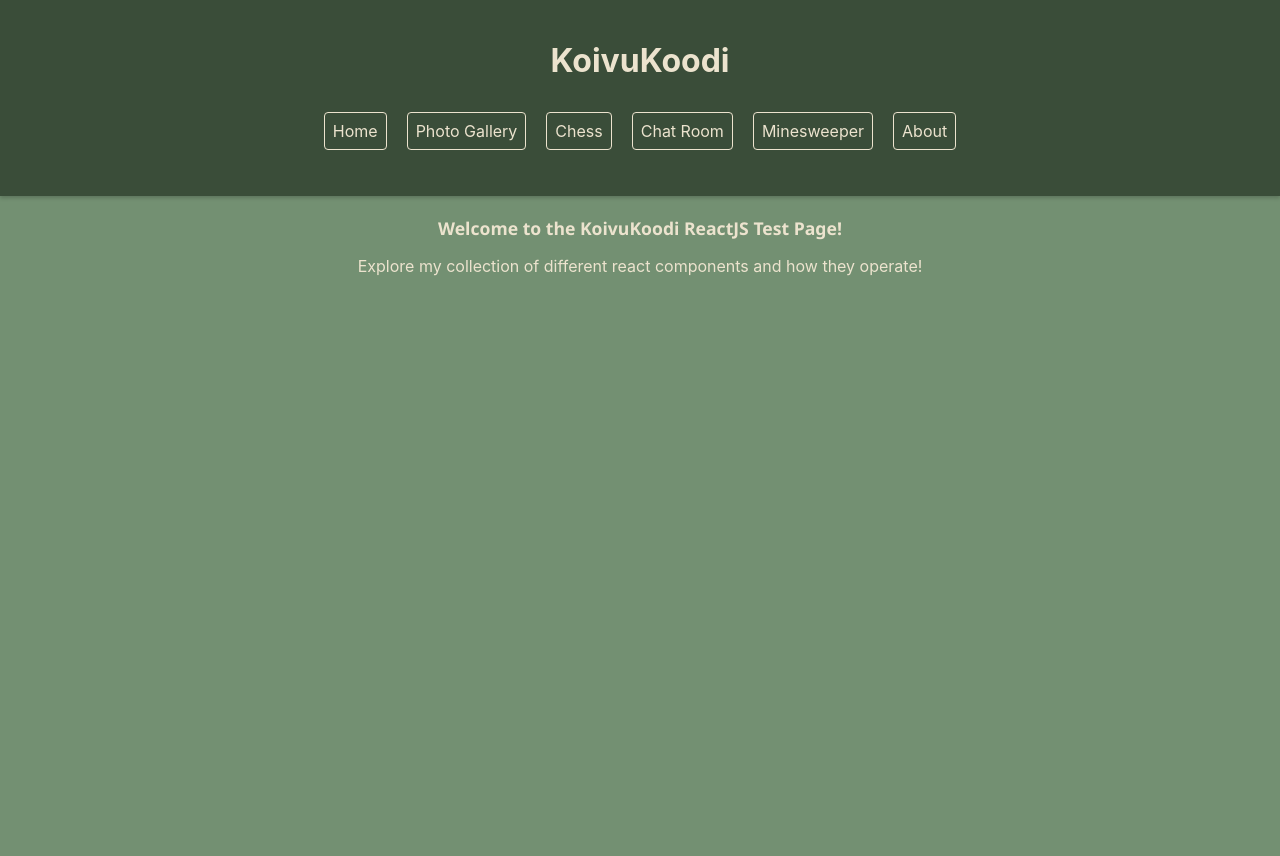
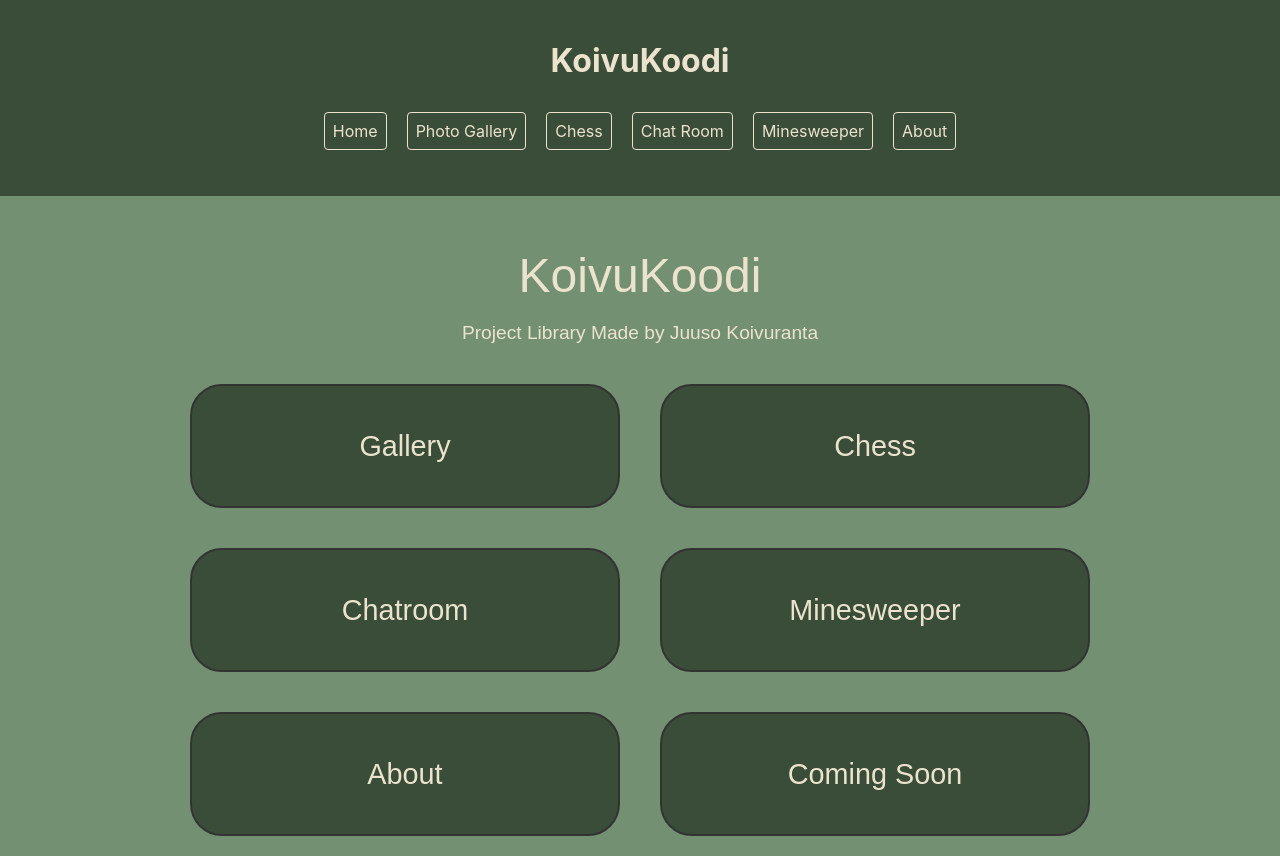
Before and after one commit to JuusoKoivuranta/KoivuKoodiReact, a React (Create React App) app in the folder KoivuKoodi/app/: page / in a window 1280 px wide. Before the commit the page ends 800 px from the top, so only its background shows below. Built offline with nearby package versions, Linux system fonts and the light colour scheme.

Commit message:
Home & About Update

```diff
--- a/KoivuKoodi/app/package.json
+++ b/KoivuKoodi/app/package.json
@@ -9,6 +9,7 @@
     "axios": "^1.7.3",
     "react": "^18.3.1",
     "react-dom": "^18.3.1",
+    "react-icons": "^5.5.0",
     "react-router-dom": "^6.25.1",
     "react-scripts": "5.0.1",
     "socket.io-client": "^4.8.1",
--- a/KoivuKoodi/app/src/components/front-pages/About.css
+++ b/KoivuKoodi/app/src/components/front-pages/About.css
@@ -0,0 +1,82 @@
+/* About page specific styles */
+@keyframes aboutPageFadeIn {
+    from {
+        opacity: 0;
+        transform: translateY(20px);
+    }
+    to {
+        opacity: 1;
+        transform: translateY(0);
+    }
+}
+
+.about-page-container {
+    background-color: #739072;
+    min-height: 100vh;
+}
+
+.about-main {
+    text-align: center;
+    color: #ECE3CE;
+    padding: 20px;
+    max-width: 1200px;
+    margin: 0 auto;
+    animation: aboutPageFadeIn 0.8s ease-out;
+}
+
+.about-page-container h1 {
+    font-size: 3rem;
+    margin-bottom: 20px;
+    font-family: Arial, Helvetica, sans-serif;
+    font-weight: normal;
+    color: #ECE3CE;
+}
+
+.about-page-container p {
+    font-size: 1.2rem;
+    margin-bottom: 15px;
+    font-family: Arial, Helvetica, sans-serif;
+    color: #ECE3CE;
+    max-width: 600px;
+    margin-left: auto;
+    margin-right: auto;
+    line-height: 1.6;
+}
+
+.github-link {
+    display: inline-flex;
+    align-items: center;
+    background-color: #3A4D39;
+    color: #ECE3CE;
+    text-decoration: none;
+    padding: 10px 20px;
+    border-radius: 8px;
+    margin-top: 20px;
+    transition: all 0.3s ease;
+    border: 2px solid transparent;
+}
+
+.github-link:hover {
+    background-color: #ECE3CE;
+    color: #3A4D39;
+    border-color: #3A4D39;
+    transform: translateY(-3px);
+    box-shadow: 0 4px 8px rgba(0, 0, 0, 0.2);
+}
+
+.github-link:hover .github-logo {
+    filter: brightness(0.1); /* Darkens the logo on hover */
+}
+
+.github-logo {
+    width: 30px;
+    height: 30px;
+    margin-right: 10px;
+    background-color: transparent;
+    object-fit: contain;
+}
+
+.github-text {
+    font-size: 1.1rem;
+    font-weight: normal;
+}
--- a/KoivuKoodi/app/src/components/front-pages/About.js
+++ b/KoivuKoodi/app/src/components/front-pages/About.js
@@ -1,15 +1,26 @@
 import React from 'react';
-import './Home.css';
+import { FaGithub } from 'react-icons/fa';
 import './About.css';
 
-const Gallery = () => {
+const About = () => {
     return (
-        <div className='main'>
-            <h1>About Page</h1>
-            <p>A hobby project for learning how to use and program ReactJS :)</p>
-            <p>Made by Juuso Koivuranta.</p>
+        <div className='about-page-container'>
+            <div className='about-main'>
+                <h1>About Page</h1>
+                <p>A hobby project for learning how to use and program ReactJS :)</p>
+                <p>GitHub Copilot Pro was used in this project.</p>
+                <p>Made by Juuso Koivuranta.</p>
+
+                <a href="https://github.com/JuusoKoivuranta/KoivuKoodiReact"
+                   target="_blank"
+                   rel="noopener noreferrer"
+                   className="github-link">
+                    <FaGithub className="github-logo" />
+                    <span className="github-text">View on GitHub</span>
+                </a>
+            </div>
         </div>
     );
 };
 
-export default Gallery;
+export default About;
--- a/KoivuKoodi/app/src/components/front-pages/Home.css
+++ b/KoivuKoodi/app/src/components/front-pages/Home.css
@@ -1,9 +1,156 @@
-body {
+/* Keyframe animations - use unique names to avoid conflicts */
+@keyframes homePageFadeIn {
+    from {
+        opacity: 0;
+        transform: translateY(20px);
+    }
+    to {
+        opacity: 1;
+        transform: translateY(0);
+    }
+}
+
+@keyframes homePageTitleFadeIn {
+    from {
+        opacity: 0;
+        transform: translateY(-20px);
+    }
+    to {
+        opacity: 1;
+        transform: translateY(0);
+    }
+}
+
+/* Scope all styles to only affect the Home component */
+.home-page-container {
     background-color: #739072;
 }
 
-.main {
+.home-page-container .main {
     text-align: center;
     color: #ECE3CE;
     padding: 20px;
+    max-width: 1200px;
+    margin: 0 auto;
 }
+
+.home-page-container h1 {
+    font-size: 3rem;
+    margin-bottom: 5px;
+    font-family: Arial, Helvetica, sans-serif;
+    font-weight: normal;
+    animation: homePageTitleFadeIn 1s ease-out forwards;
+}
+
+.home-page-container p {
+    font-size: 1.2rem;
+    margin-bottom: 40px;
+    font-family: Arial, Helvetica, sans-serif;
+    animation: homePageTitleFadeIn 1s ease-out 0.3s forwards;
+    opacity: 0;
+    animation-fill-mode: forwards;
+}
+
+.home-page-container .grid-container {
+    display: grid;
+    grid-template-columns: 1fr 1fr;
+    grid-gap: 40px;
+    max-width: 900px;
+    margin: 0 auto;
+}
+
+.home-page-container .grid-item {
+    display: flex;
+    justify-content: center;
+    align-items: center;
+    height: 120px;
+    border: 2px solid #333;
+    border-radius: 32px;
+    background-color: #3A4D39;
+    text-decoration: none;
+    color: #ECE3CE;
+    font-size: 1.8rem;
+    font-weight: normal;
+    font-family: Arial, Helvetica, sans-serif;
+    transition: all 0.2s ease;
+    position: relative;
+    overflow: hidden;
+    animation: homePageFadeIn 0.6s ease-out;
+    animation-fill-mode: both;
+    opacity: 0;
+}
+
+.home-page-container .item-content {
+    z-index: 2;
+    position: relative;
+    transition: color 0.3s ease;
+}
+
+/* Background images for each link - they appear on hover */
+.home-page-container .grid-item::before {
+    content: "";
+    position: absolute;
+    top: 0;
+    left: 0;
+    width: 100%;
+    height: 100%;
+    opacity: 0;
+    transition: opacity 0.3s ease;
+    z-index: 1;
+    background-size: cover;
+    background-position: center;
+}
+
+/* Specific background for each item */
+.home-page-container .grid-item:nth-child(1) {
+    animation-delay: 0.3s;
+}
+.home-page-container .grid-item:nth-child(1)::before {
+    background-image: url('../../../public/images/gallery/photo1.jpg');
+}
+
+.home-page-container .grid-item:nth-child(2) {
+    animation-delay: 0.4s;
+}
+.home-page-container .grid-item:nth-child(2)::before {
+    background-image: url('../../../public/images/pieces/WhiteKing.webp');
+}
+
+.home-page-container .grid-item:nth-child(3) {
+    animation-delay: 0.5s;
+}
+.home-page-container .grid-item:nth-child(3)::before {
+    background-image: url('../../../public/images/gameplay/cogwheel.png');
+}
+
+.home-page-container .grid-item:nth-child(4) {
+    animation-delay: 0.6s;
+}
+.home-page-container .grid-item:nth-child(4)::before {
+    background-image: url('../../../public/images/minesweeper/bomb.png');
+}
+
+.home-page-container .grid-item:nth-child(5) {
+    animation-delay: 0.7s;
+}
+.home-page-container .grid-item:nth-child(5)::before {
+    background-image: url('../../../public/images/gallery/kilpisjarvi.jpg');
+}
+
+.home-page-container .grid-item:nth-child(6) {
+    animation-delay: 0.8s;
+}
+.home-page-container .grid-item:nth-child(6)::before {
+    background-image: url('../../../public/images/gameplay/cogwheel.png');
+}
+
+.home-page-container .grid-item:hover::before {
+    opacity: 0.2;
+}
+
+.home-page-container .grid-item:hover {
+    color: #333;
+    background-color: #ECE3CE;
+    transform: translateY(-2px);
+    box-shadow: 0 4px 8px rgba(0, 0, 0, 0.2);
+}
--- a/KoivuKoodi/app/src/components/front-pages/Home.js
+++ b/KoivuKoodi/app/src/components/front-pages/Home.js
@@ -1,11 +1,35 @@
 import React from 'react';
+import { Link } from 'react-router-dom';
 import './Home.css';
 
 const Home = () => {
   return (
-    <div className='main'>
-      <h2>Welcome to the KoivuKoodi ReactJS Test Page!</h2>
-      <p>Explore my collection of different react components and how they operate!</p>
+    <div className='home-page-container'>
+      <div className='main'>
+        <h1>KoivuKoodi</h1>
+        <p>Project Library Made by Juuso Koivuranta</p>
+
+        <div className='grid-container'>
+          <Link to="/gallery" className='grid-item'>
+            <div className='item-content'>Gallery</div>
+          </Link>
+          <Link to="/chess" className='grid-item'>
+            <div className='item-content'>Chess</div>
+          </Link>
+          <Link to="/chatroom" className='grid-item'>
+            <div className='item-content'>Chatroom</div>
+          </Link>
+          <Link to="/minesweeper" className='grid-item'>
+            <div className='item-content'>Minesweeper</div>
+          </Link>
+          <Link to="/about" className='grid-item'>
+            <div className='item-content'>About</div>
+          </Link>
+          <Link to="/coming-soon" className='grid-item'>
+            <div className='item-content'>Coming Soon</div>
+          </Link>
+        </div>
+      </div>
     </div>
   );
 };
--- a/KoivuKoodi/package.json
+++ b/KoivuKoodi/package.json
@@ -1,9 +1,9 @@
 {
   "name": "react",
   "version": "1.0.0",
-  "main": "index.js",
+  "main": "server.js",
   "scripts": {
-    "start": "node index.js"
+    "start": "node server.js"
   },
   "keywords": [],
   "author": "",
```
Also changed, not shown: KoivuKoodi/generatePhotos.js (deleted, +0 -25 lines), KoivuKoodi/app/public/images/miscellaneous/github-logo.txt (added), KoivuKoodi/server.js (renamed from KoivuKoodi/index.js), 1 other file (tests, documents, lock files or other folders).
